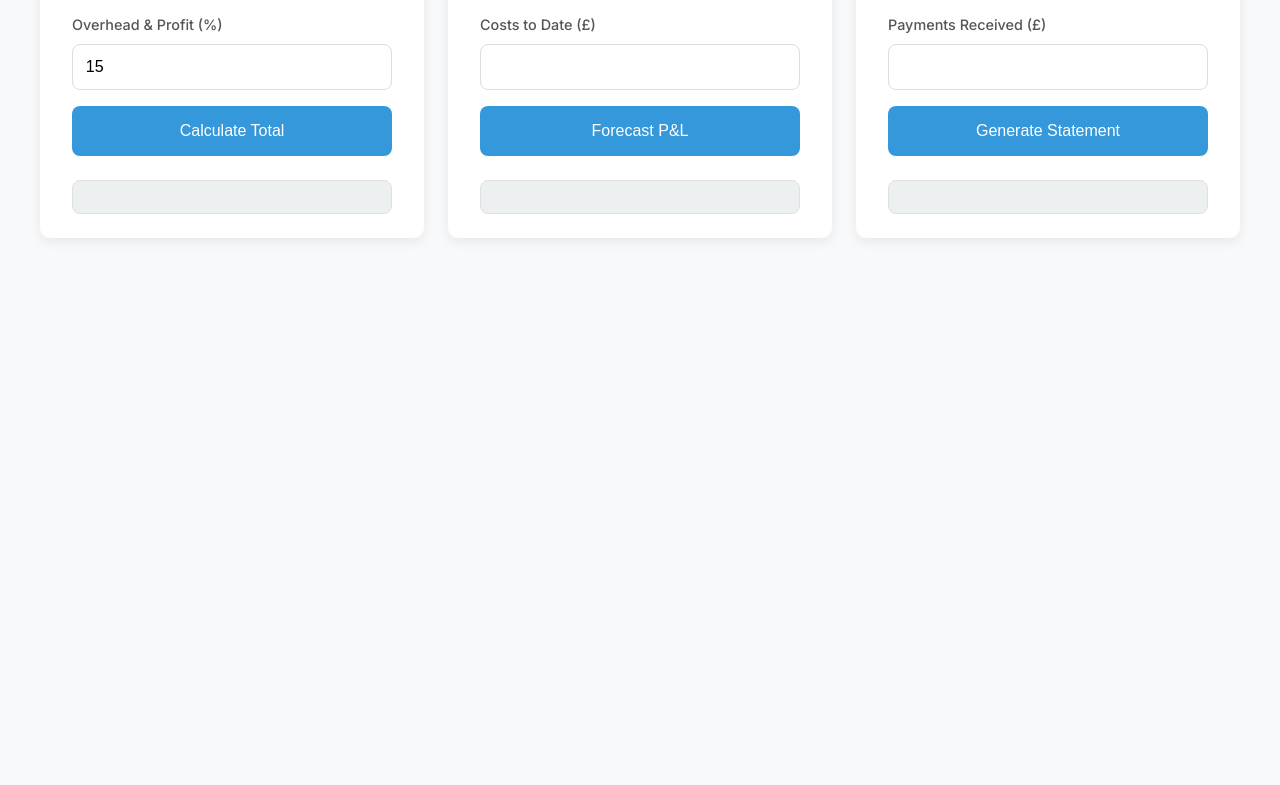
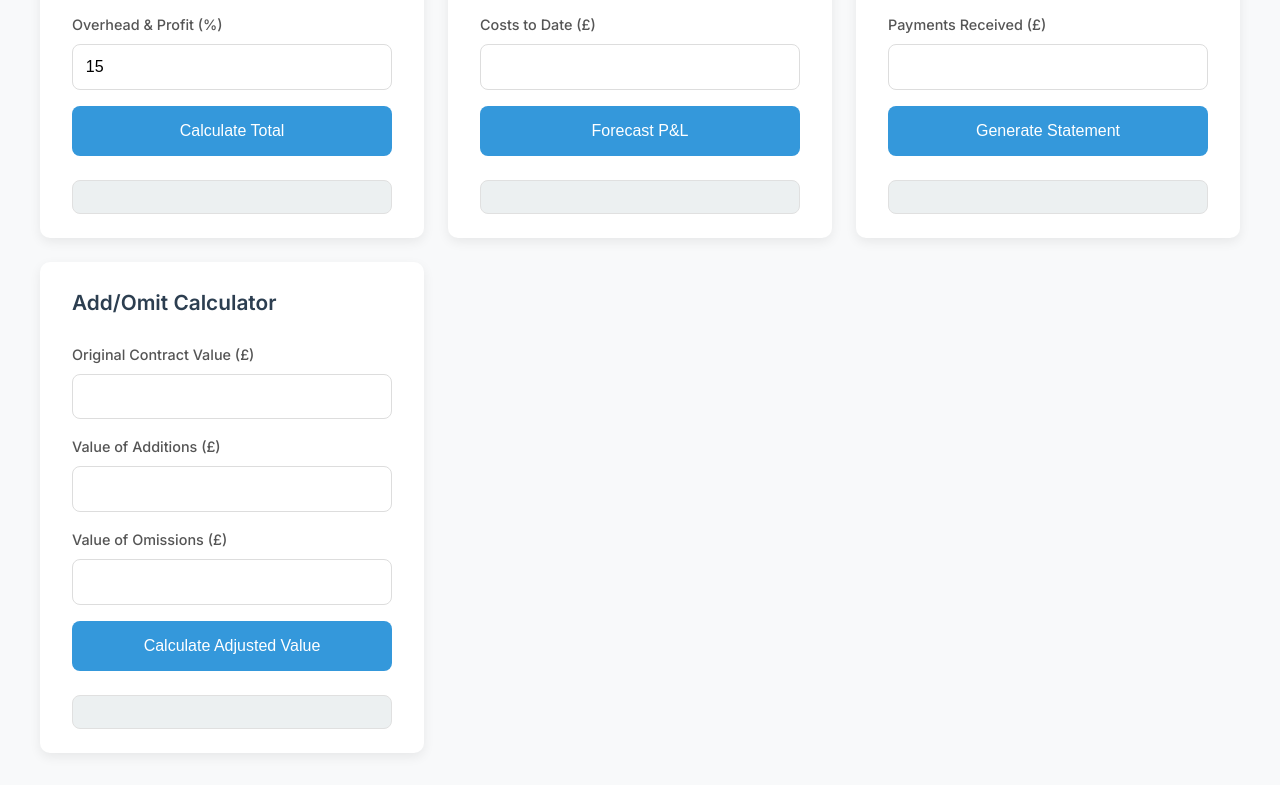
Before and after one commit to fullstackprocrastinator/theqscalcs, a plain HTML site: page index.html in a window 1280 px wide. Shown: the part 5124-5909 px from the top of the page. Before the commit the page ends 5394 px from the top, so only its background shows below. Drawn offline with Linux system fonts and the light colour scheme.

Commit message:
Update index.html
add/omit

```diff
--- a/index.html
+++ b/index.html
@@ -534,6 +534,25 @@
                 <div class="result" id="finalAccountResult"></div>
             </div>
 
+            <!-- NEW: Add/Omit Calculator -->
+            <div class="calculator">
+                <h2>Add/Omit Calculator</h2>
+                <div class="input-group">
+                    <label for="originalContractValue">Original Contract Value (£)</label>
+                    <input type="number" id="originalContractValue">
+                </div>
+                <div class="input-group">
+                    <label for="additionsValue">Value of Additions (£)</label>
+                    <input type="number" id="additionsValue">
+                </div>
+                <div class="input-group">
+                    <label for="omissionsValue">Value of Omissions (£)</label>
+                    <input type="number" id="omissionsValue">
+                </div>
+                <button class="btn" onclick="calculateAddOmit()">Calculate Adjusted Value</button>
+                <div class="result" id="addOmitResult"></div>
+            </div>
+
         </div>
     </main>
 
@@ -568,7 +587,7 @@
 
             setResult('stairResult',
                 `Risers: ${numberOfRisers} @ ${actualRiserHeight.toFixed(1)}mm<br>
-                 Treads: ${numberOfTreads} (recommended 250-300mm)`);
+                Treads: ${numberOfTreads} (recommended 250-300mm)`);
         }
 
         function calculateLoad() {
@@ -982,6 +1001,21 @@
                 <strong>Final Balance Due: £${finalBalance.toLocaleString(undefined, {minimumFractionDigits: 2, maximumFractionDigits: 2})}</strong>
             `);
         }
+
+        function calculateAddOmit() {
+            const originalValue = getVal('originalContractValue');
+            const additions = getVal('additionsValue');
+            const omissions = getVal('omissionsValue');
+
+            const adjustedValue = originalValue + additions - omissions;
+
+            setResult('addOmitResult', `
+                Original Value: £${originalValue.toLocaleString()}<br>
+                Additions: £${additions.toLocaleString()}<br>
+                Omissions: -£${omissions.toLocaleString()}<br>
+                <strong>Adjusted Contract Value: £${adjustedValue.toLocaleString()}</strong>
+            `);
+        }
     </script>
 </body>
 </html>
```
